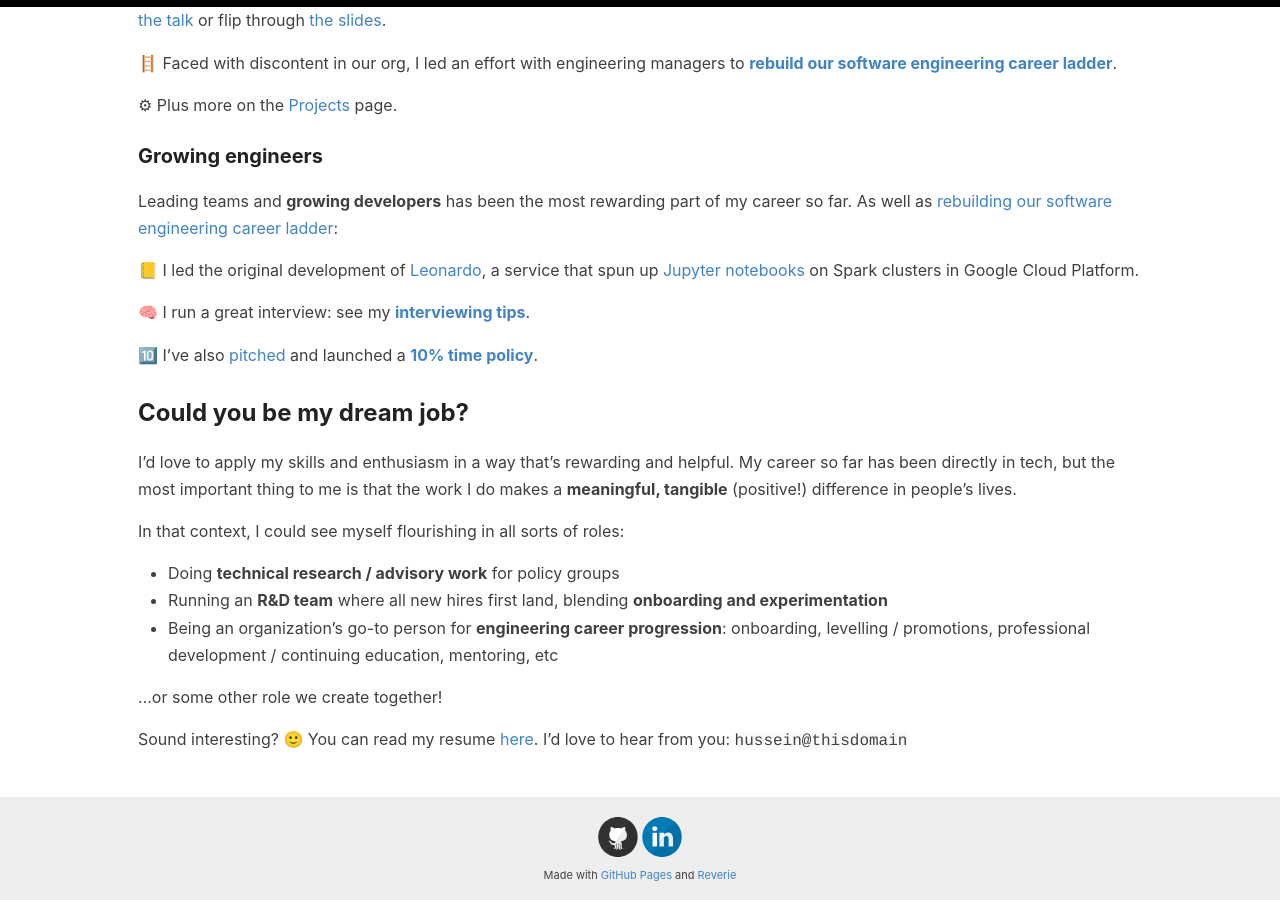
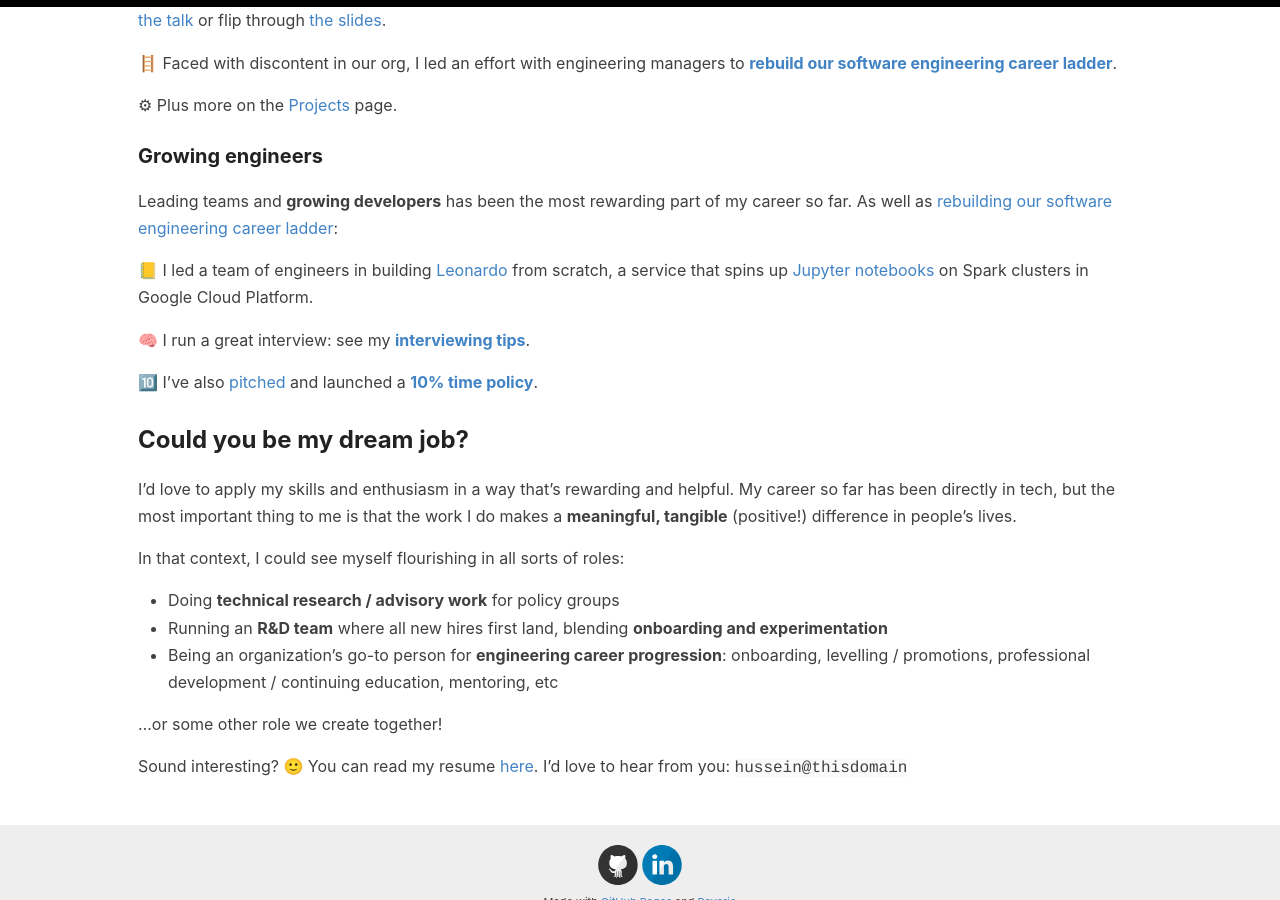
Before and after one commit to helgridly/helgridly.github.io, a Jekyll site: the page built from index.md, in a window 1280 px wide and 900 px high, scrolled down 889 px. Built offline with Jekyll 4.4.1, drawn with Linux system fonts in a browser that asks for light colours.

Commit message:
fix tense for leo

```diff
--- a/index.md
+++ b/index.md
@@ -39,7 +39,7 @@ I'm naturally a **systems thinker** and am magnetically attracted to addressing
 
 Leading teams and **growing developers** has been the most rewarding part of my career so far. As well as [rebuilding our software engineering career ladder](/levels):
 
-📒 I led the original development of [Leonardo](https://github.com/DataBiosphere/leonardo), a service that spun up [Jupyter notebooks](https://jupyter.org/) on Spark clusters in Google Cloud Platform.
+📒 I led a team of engineers in building [Leonardo](https://github.com/DataBiosphere/leonardo) from scratch, a service that spins up [Jupyter notebooks](https://jupyter.org/) on Spark clusters in Google Cloud Platform.
 
 🧠 I run a great interview: see my [**interviewing tips**](https://docs.google.com/document/d/1qNeXN_E_na_KXsZMaXRfYQcoT-0w59yjdmN1B7Tst68/edit#).
 
```
